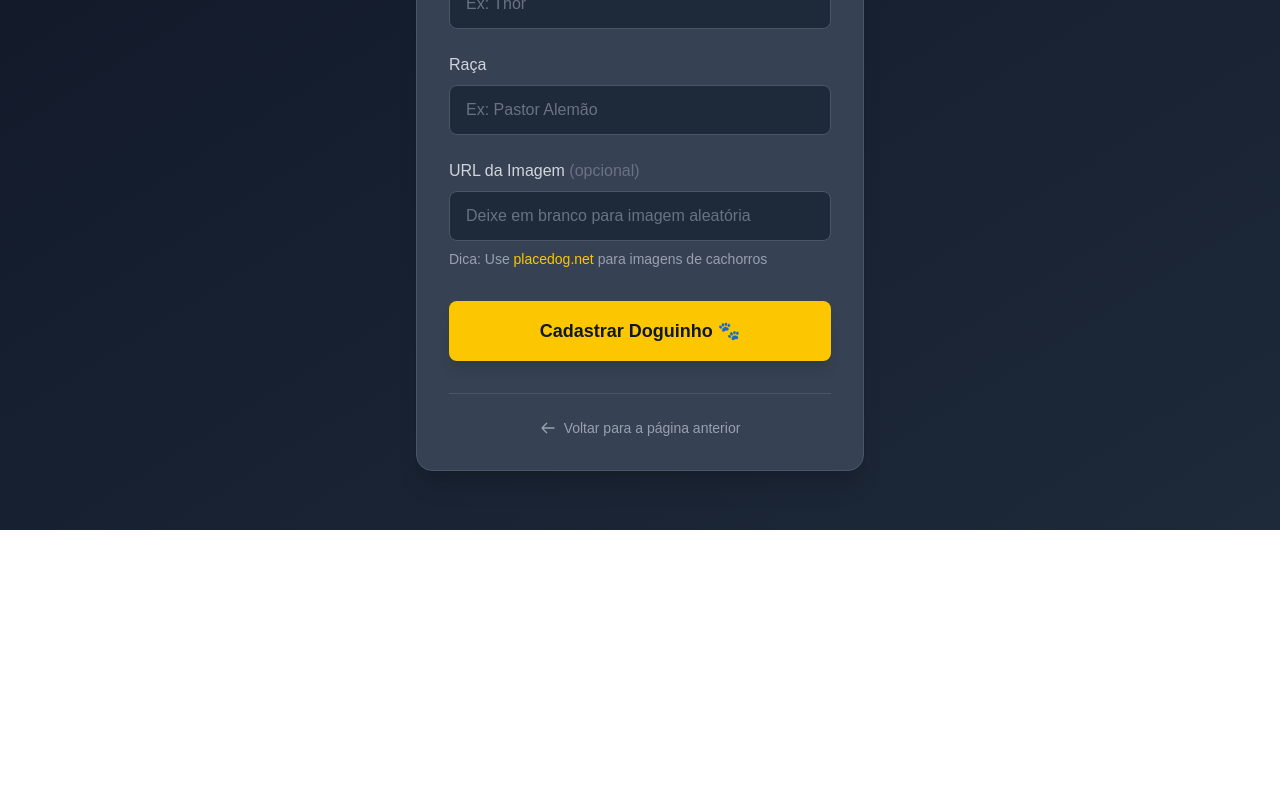
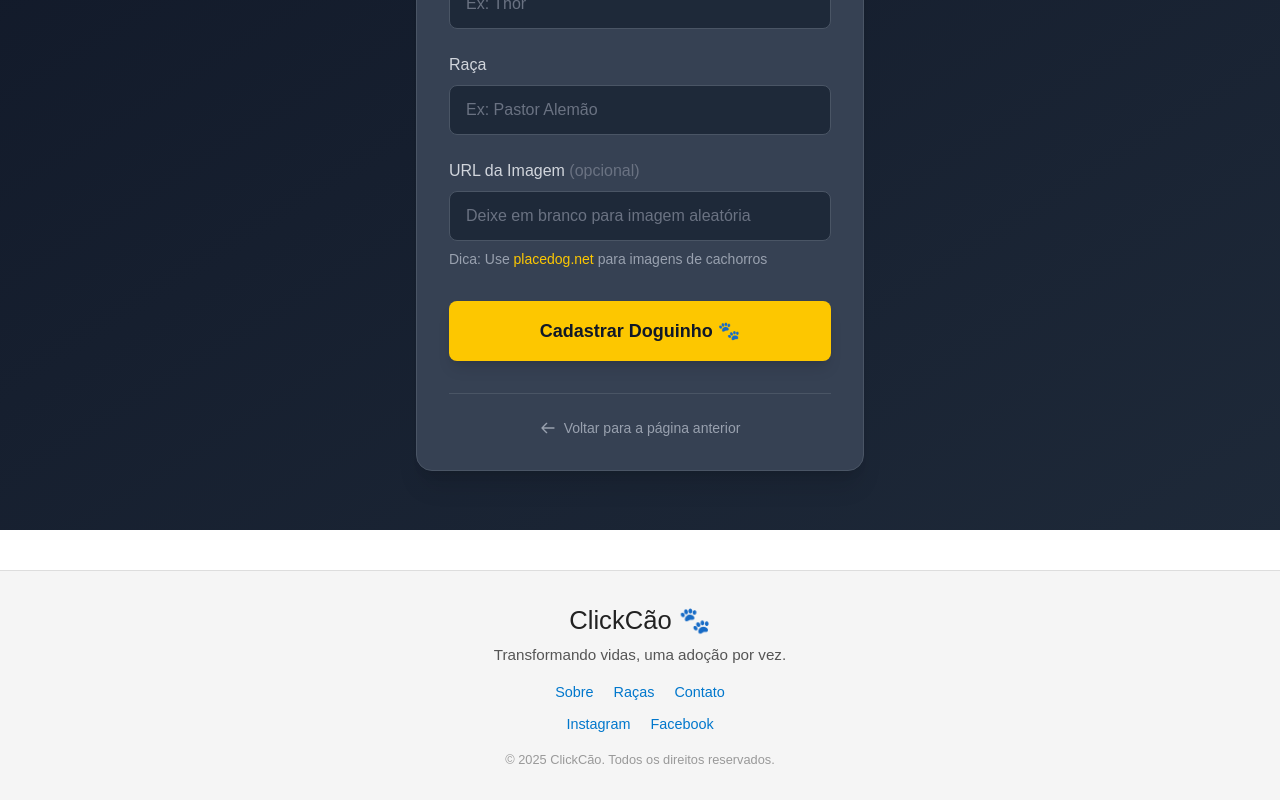
Before and after one commit to moaaskt/Clickcao, a React (Vite) app: page /cadastrar-cao in a window 1280 px wide. Shown: the part 346-1146 px from the top of the page. Before the commit the page ends 876 px from the top, so only its background shows below. Built offline with nearby package versions, Linux system fonts and the light colour scheme.

Commit message:
creation footer

```diff
--- a/src/App.jsx
+++ b/src/App.jsx
@@ -1,5 +1,6 @@
 import { BrowserRouter as Router, Routes, Route } from 'react-router-dom';
 
+import Footer from "./components/Footer";
 import Header from './components/Header';
 import Home from './pages/Home';
 import Racas from './pages/Racas';
@@ -19,6 +20,7 @@ export default function App() {
       <Route path="/contato" element={<Contato />} />
       <Route path="/cadastrar-cao" element={<CadastrarCao />} />
     </Routes>
+      <Footer />
   </Router>
 </div>
 
--- /dev/null
+++ b/src/components/Footer.css
@@ -0,0 +1,52 @@
+.footer {
+    background-color: #f5f5f5;
+    padding: 30px 20px;
+    text-align: center;
+    font-family: 'Arial', sans-serif;
+    color: #555;
+    margin-top: 40px;
+    border-top: 1px solid #ddd;
+  }
+
+  .footer-container {
+    max-width: 800px;
+    margin: 0 auto;
+  }
+
+  .footer-title {
+    font-size: 1.6rem;
+    margin-bottom: 5px;
+    color: #222;
+  }
+
+  .footer-text {
+    font-size: 0.95rem;
+    margin-bottom: 15px;
+  }
+
+  .footer-links,
+  .footer-social {
+    display: flex;
+    justify-content: center;
+    gap: 20px;
+    margin-bottom: 10px;
+    flex-wrap: wrap;
+  }
+
+  .footer-links a,
+  .footer-social a {
+    color: #0077cc;
+    text-decoration: none;
+    font-size: 0.9rem;
+  }
+
+  .footer-links a:hover,
+  .footer-social a:hover {
+    text-decoration: underline;
+  }
+
+  .footer-copy {
+    font-size: 0.8rem;
+    color: #999;
+    margin-top: 15px;
+  }
--- /dev/null
+++ b/src/components/Footer.jsx
@@ -0,0 +1,28 @@
+import React from "react";
+import "./Footer.css"; // ou module.css se preferir
+
+const Footer = () => {
+  return (
+    <footer className="footer">
+      <div className="footer-container">
+        <h3 className="footer-title">ClickCão 🐾</h3>
+        <p className="footer-text">Transformando vidas, uma adoção por vez.</p>
+
+        <div className="footer-links">
+          <a href="/sobre">Sobre</a>
+          <a href="/racas">Raças</a>
+          <a href="/contato">Contato</a>
+        </div>
+
+        <div className="footer-social">
+          <a href="https://instagram.com" target="_blank" rel="noopener noreferrer">Instagram</a>
+          <a href="https://facebook.com" target="_blank" rel="noopener noreferrer">Facebook</a>
+        </div>
+
+        <p className="footer-copy">© {new Date().getFullYear()} ClickCão. Todos os direitos reservados.</p>
+      </div>
+    </footer>
+  );
+};
+
+export default Footer;
```
